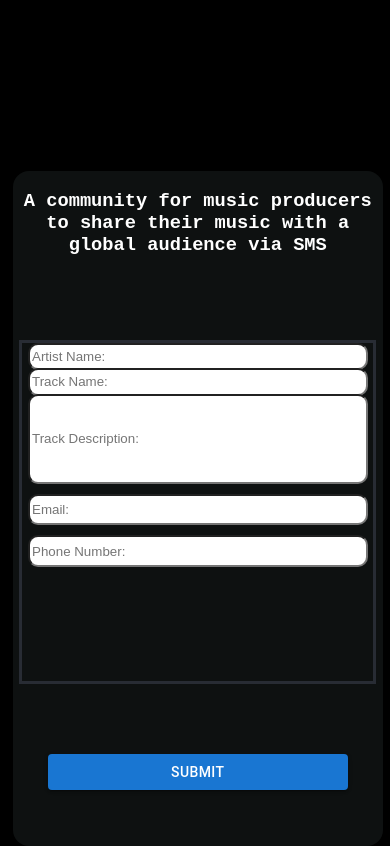
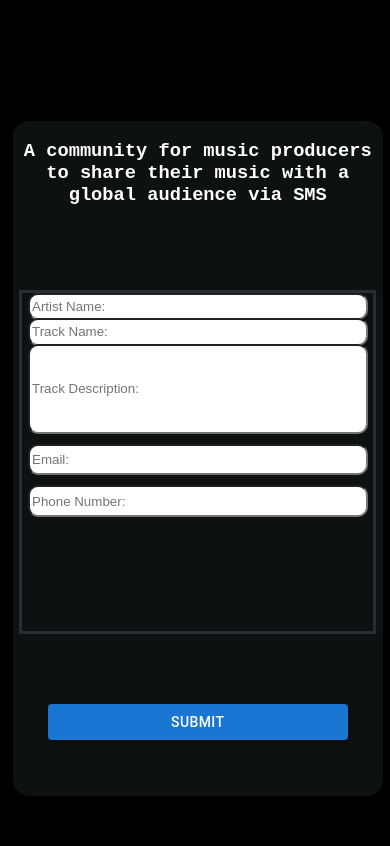
Before and after one commit to airraman/songshare.io, a React (Create React App) app: page / in a window 390 px wide. Built offline with nearby package versions, Linux system fonts and the light colour scheme.

Commit message:
keep pushing

```diff
--- a/src/App.css
+++ b/src/App.css
@@ -110,7 +110,7 @@
     height: 80vh;
     color: white;
     border-radius: 25px;
-    margin: -40px 0 0 -85px;
+    margin: -90px 0 0 -85px;
     border: solid border transparent;
     border-color: red;
     border-radius: 1em;
```
